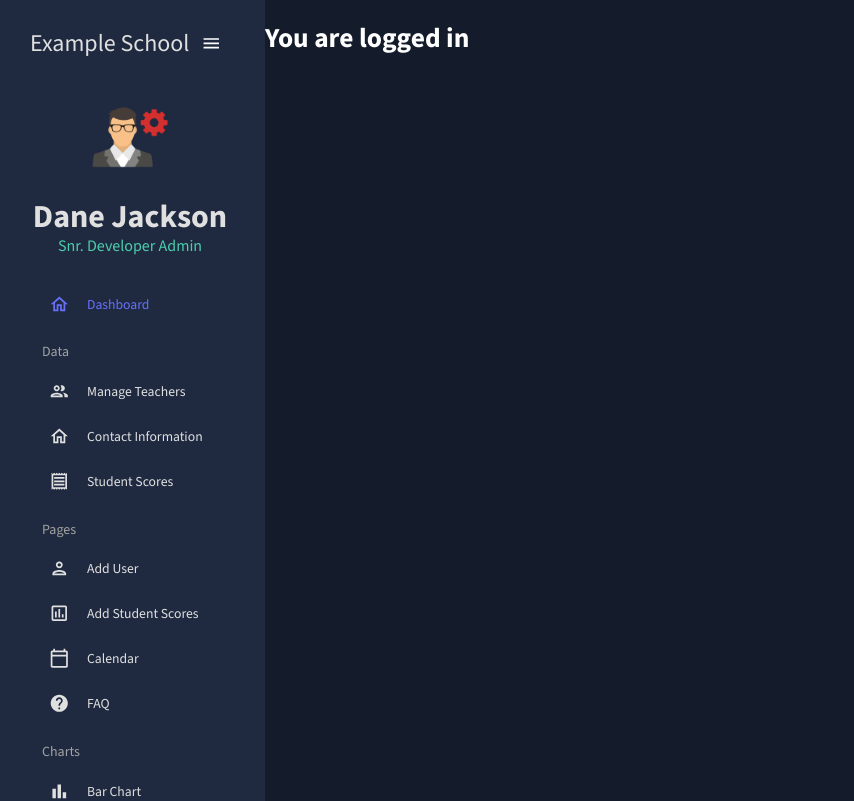
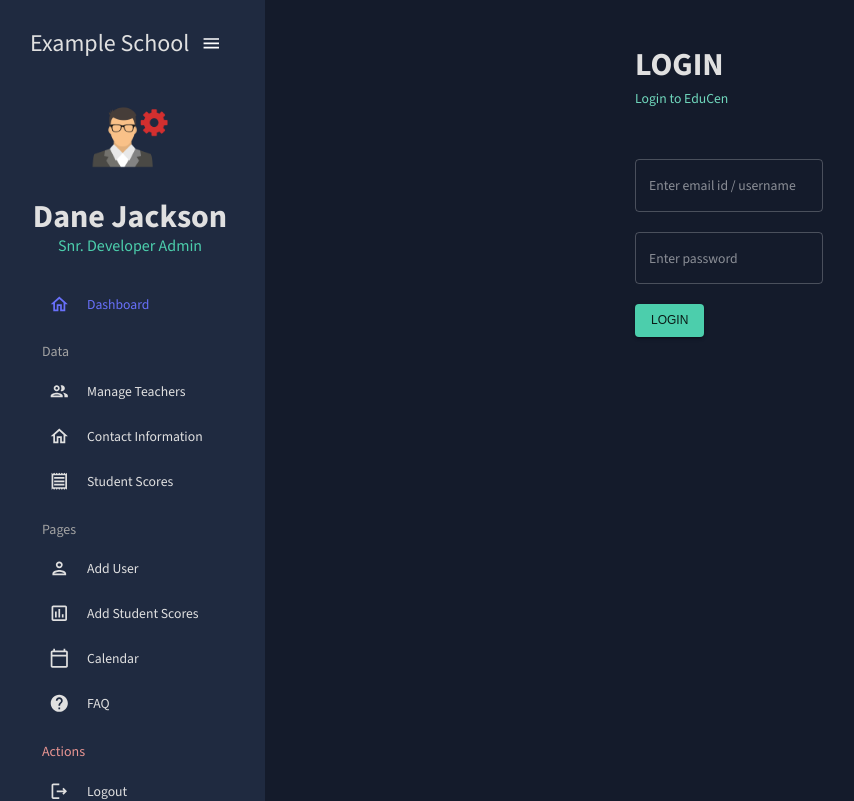
Before and after one commit to danedjackson/school-admin-panel, a React (Vite) app: page /login in a window 1280 px wide. Shown: the top 801 px of the page, without its empty margins (5-859 px from the left). Built offline with nearby package versions, Linux system fonts and the light colour scheme; sample sign-in values are in the browser's storage.

Commit message:
Adjusting logout logic

```diff
--- a/src/App.jsx
+++ b/src/App.jsx
@@ -17,7 +17,6 @@ import Layout from './components/Layout';
 import RequireAuth from './auth/RequireAuth';
 
 function App() {
-  const [theme, colorMode] = useMode();
 
   return (
     <Routes>
--- a/src/data/endpoints.js
+++ b/src/data/endpoints.js
@@ -1,8 +1,12 @@
 import { tokens } from "../theme";
 import {useState, useEffect} from 'react';
 
+// TODO: Export to config file
+const HOST = 'http://localhost:8080/api';
+
+
 export const signIn = async(email, password) => {
-  const endpoint = `http://localhost:8080/api/v1/auth/signin`;
+  const endpoint = `${HOST}/v1/auth/signin`;
   try{
     const response = await fetch(endpoint, {
       method: `POST`,
@@ -26,10 +30,16 @@ export const signIn = async(email, password) => {
 
 export const getTeacherData = () => {
   const [teacherRows, setTeacherRows] = useState([]);
-  const endpoint = `http://localhost:8080/api/user/type/0`;
+  const endpoint = `${HOST}/user/type/0`;
 
   useEffect(() => {
-    fetch(endpoint)
+    fetch(endpoint,
+      {
+        method: `GET`,
+        headers: {
+          'Authorization': `Bearer ${getTokenFromSession()}`
+        }
+      })
       .then((response) => {
         if(!response.ok) {
           throw new Error(`Network response was not ok when fetching teacher data. Status: ${response.status}`);
@@ -57,10 +67,15 @@ export const getTeacherData = () => {
 
 export const getStudentData = () => {
   const [studentRows, setStudentRows] = useState([]);
-  const endpoint = `http://localhost:8080/api/user/type/1`;
+  const endpoint = `${HOST}/user/type/1`;
 
   useEffect(() => {
-    fetch(endpoint)
+    fetch(endpoint,
+      {
+        headers: {
+          'Authorization': `Bearer ${getTokenFromSession()}`
+        }
+      })
       .then((response) => {
         if(!response.ok) {
           throw new Error(`Network response was not ok when fetching student data. Status: ${response.status}`);
@@ -87,9 +102,14 @@ export const getStudentData = () => {
 //TODO: Refactor this to only fetch information. Have transformation bit done elsewhere
 export const scoreData = (grade) => {
   const [scoreRows, setScoreRows] = useState([]);
-  const endpoint = `http://localhost:8080/api/score/all`;
+  const endpoint = `${HOST}/score/all`;
   useEffect(() => {
-    fetch(endpoint)
+    fetch(endpoint,
+      {
+        headers: {
+          'Authorization': `Bearer ${getTokenFromSession()}`
+        }
+      })
       .then(response => {
         if (!response.ok) {
           throw new Error(`Network response was not ok when fetching score data. Status: ${response.status}`);
@@ -158,11 +178,15 @@ export const scoreData = (grade) => {
 }
 
 export const getStudentScoreDataByIdAndGrade = async (studentId, studentGrade) => {
-  const endpoint = `http://localhost:8080/api/score/${studentId}?grade=${studentGrade}`;
-  //const [studentScoreData, setStudentScoreData] = useState([]);
+  const endpoint = `${HOST}/score/${studentId}?grade=${studentGrade}`;
 
   try {
-    const response = await fetch(endpoint);
+    const response = await fetch(endpoint,
+      {
+        headers: {
+          'Authorization': `Bearer ${getTokenFromSession()}`
+        }
+      });
     if(!response.ok) {
       throw new Error(`Network response was not ok when deleting student score data. Status: ${response.status}`);
     }
@@ -201,13 +225,14 @@ export const saveStudentScoreData = async (request) => {
 }
 
 export const updateStudentScoreData = async (request) => {
-  const endpoint = `http://localhost:8080/api/score/update/${request.studentId}`;
+  const endpoint = `${HOST}/score/update/${request.studentId}`;
 
   try {
     const response = await fetch(endpoint, {
       method: `PATCH`,
       headers: {
-        'Content-Type': 'application/json'
+        'Content-Type': 'application/json',
+        'Authorization': `Bearer ${getTokenFromSession()}`
       },
       body: JSON.stringify(request),
     });
@@ -228,11 +253,14 @@ export const updateStudentScoreData = async (request) => {
 }
 
 export const deleteStudentScoreData = async (scoreId) => {
-  const endpoint = `http://localhost:8080/api/score/delete/${scoreId}`;
+  const endpoint = `${HOST}/score/delete/${scoreId}`;
 
   try {
     const response = await fetch(endpoint, {
       method: `DELETE`,
+      headers: {
+        'Authorization': `Bearer ${getTokenFromSession()}`
+      }
     });
     if(!response.ok) {
       throw new Error(`Network response was not ok when deleting student score data. Status: ${response.status}`);
@@ -243,6 +271,10 @@ export const deleteStudentScoreData = async (scoreId) => {
   } catch (error) {
     console.error(`Error deleting student score data: ${error}`);
   }
+}
+
+const getTokenFromSession = () => {
+  return sessionStorage.getItem("token");
 }
 
 export const mockDataInvoices = [
--- a/src/scenes/global/Sidebar.jsx
+++ b/src/scenes/global/Sidebar.jsx
@@ -2,7 +2,7 @@ import { useState } from "react";
 import { ProSidebar, Menu, MenuItem} from 'react-pro-sidebar';
 import 'react-pro-sidebar/dist/css/styles.css';
 import { Box, IconButton, Typography, useTheme } from '@mui/material';
-import { Link } from "react-router-dom";
+import { Link, useNavigate } from "react-router-dom";
 import { tokens } from "../../theme";
 import HomeOutlinedIcon from '@mui/icons-material/HomeOutlined';
 import PeopleOutlinedIcon from '@mui/icons-material/PeopleOutlined';
@@ -17,6 +17,9 @@ import TimelineOutlinedIcon from '@mui/icons-material/TimelineOutlined';
 import MenuOutlinedIcon from '@mui/icons-material/MenuOutlined';
 import MapOutlinedIcon from '@mui/icons-material/MapOutlined';
 import AssessmentOutlinedIcon from '@mui/icons-material/AssessmentOutlined';
+import LogoutOutlined from "@mui/icons-material/LogoutOutlined";
+
+import useAuth from "../../hooks/useAuth";
 
 const Item = ({title, to, icon, selected, setSelected}) => {
     const theme = useTheme();
@@ -36,12 +39,18 @@ const Item = ({title, to, icon, selected, setSelected}) => {
 }
 
 const Sidebar = () => {
+    const { setAuth } = useAuth();
+    const navigate = useNavigate();
     const theme = useTheme();
     const colors = tokens(theme.palette.mode);
     const [isCollapsed, setIsCollapsed] = useState(false);
     const [selected, setSelected] = useState('Dashboard');
 
-
+    const handleLogout = () => {
+        sessionStorage.removeItem("token");
+        setAuth({});
+        navigate("/");
+    }
 
     return (
         <Box
@@ -203,7 +212,7 @@ const Sidebar = () => {
                             setSelected = {setSelected}
                         />
 
-                        <Typography
+                        {/* <Typography
                             variant = 'h6'
                             color = {colors.grey[300]}
                             sx = {{ m: '15px 0 5px 20px' }}
@@ -238,7 +247,23 @@ const Sidebar = () => {
                             icon = {<MapOutlinedIcon />}
                             selected = {selected}
                             setSelected = {setSelected}
-                        />
+                        /> */}
+                        <Typography
+                            variant = 'h6'
+                            color = {colors.redAccent[300]}
+                            sx = {{ m: '15px 0 5px 20px' }}
+                        >
+                            Actions
+                        </Typography>
+
+                        {/* LOGOUT */}
+                        <MenuItem
+                            style = {{ color: colors.grey[100] }}
+                            onClick = {handleLogout}
+                            icon = {<LogoutOutlined />}
+                        >
+                            <Typography>Logout</Typography>
+                        </MenuItem>
                     </Box>
                 </Menu>
             </ProSidebar>
--- a/src/scenes/login/index.jsx
+++ b/src/scenes/login/index.jsx
@@ -5,25 +5,23 @@ import Header from "../../components/Header";
 import { signIn } from "../../data/endpoints";
 import * as Yup from "yup";
 import useAuth from "../../hooks/useAuth";
+import { Link, useNavigate, useLocation } from "react-router-dom";
 
 const Login = () => {
     const { auth, setAuth } = useAuth();
-    const [success, setSuccess] = useState(sessionStorage.getItem("token"));
+
+    const navigate = useNavigate();
+    const location = useLocation();
+    const from = location.state?.from?.pathname || "/";
 
     const handleSubmit = async (values) => {
         const token = await signIn(values.email, values.password);
         if(token != null) {
-            setAuth({email: values.email, token})
-            setSuccess(true);
+            setAuth({email: values.email, token});
+            navigate(from, { replace: true});
         }
     }
     return (
-        <>
-            {
-                success ? (
-                    <h1>You are logged in {auth?.email}</h1>
-                ) :
-                (
             <Box
                 sx={{
 
@@ -92,8 +90,6 @@ const Login = () => {
                     )}
                 </Formik>
             </Box>
-            )}
-        </>
         )
 }
 
```
Lines whose indentation alone changed are shown as unchanged.
